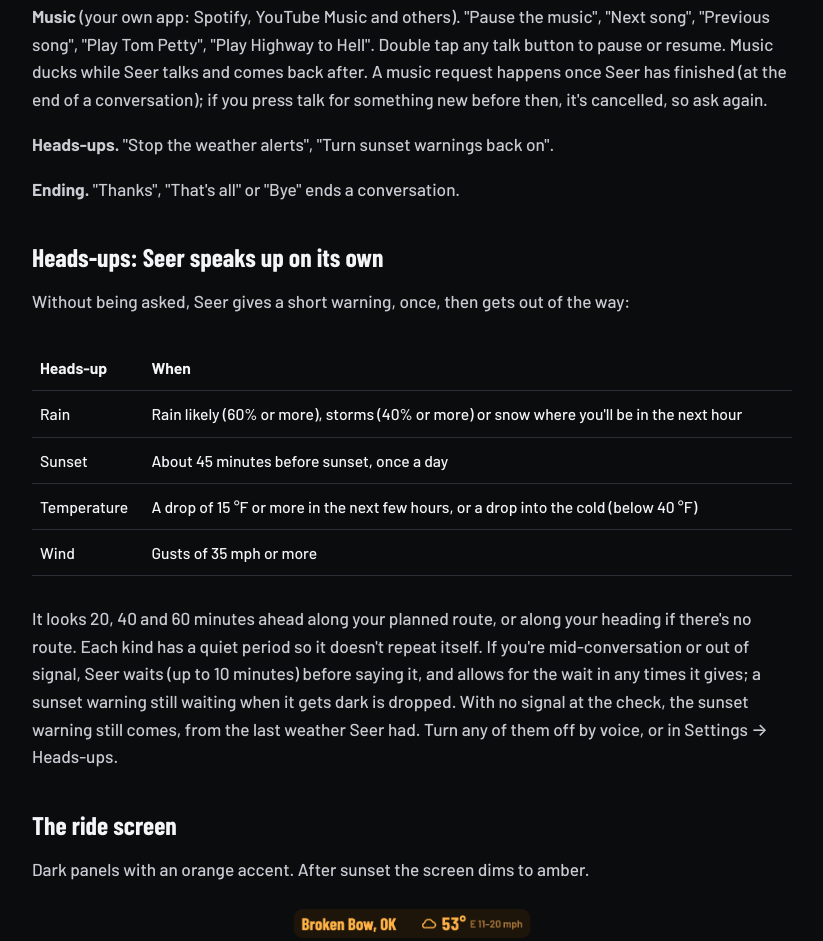
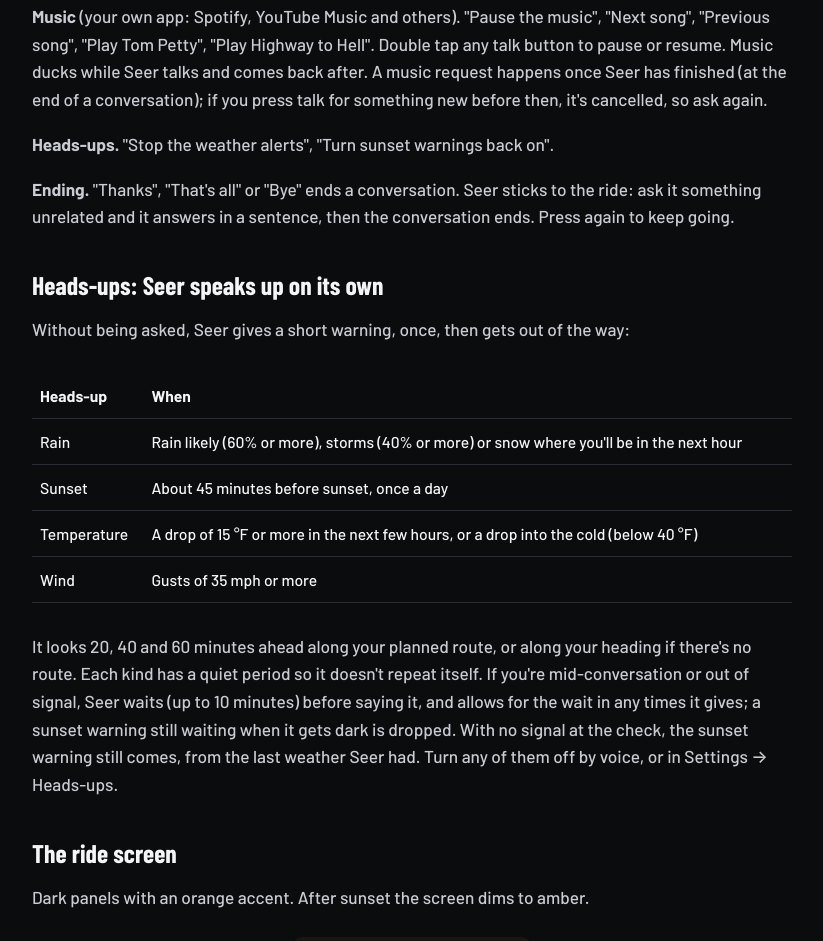
Before and after one commit to sm00thindian/rideseer-site, a plain HTML site: page guide.html in a window 1280 px wide. Shown: the part 5653-6594 px from the top of the page, without its empty margins (108-931 px from the left). Drawn offline with Linux system fonts and the light colour scheme.

Commit message:
Guide: Seer keeps off-topic answers short

```diff
--- a/guide.html
+++ b/guide.html
@@ -54,7 +54,7 @@
       <p><strong>This ride.</strong> "How far have I ridden today?"</p>
       <p><strong>Music</strong> (your own app: Spotify, YouTube Music and others). "Pause the music", "Next song", "Previous song", "Play Tom Petty", "Play Highway to Hell". Double tap any talk button to pause or resume. Music ducks while Seer talks and comes back after. A music request happens once Seer has finished (at the end of a conversation); if you press talk for something new before then, it's cancelled, so ask again.</p>
       <p><strong>Heads-ups.</strong> "Stop the weather alerts", "Turn sunset warnings back on".</p>
-      <p><strong>Ending.</strong> "Thanks", "That's all" or "Bye" ends a conversation.</p>
+      <p><strong>Ending.</strong> "Thanks", "That's all" or "Bye" ends a conversation. Seer sticks to the ride: ask it something unrelated and it answers in a sentence, then the conversation ends. Press again to keep going.</p>
       <h2 id="heads-ups-seer-speaks-up-on-its-own">Heads-ups: Seer speaks up on its own</h2>
       <p>Without being asked, Seer gives a short warning, once, then gets out of the way:</p>
       <div class="tablewrap"><table><thead><tr><th>Heads-up</th><th>When</th></tr></thead><tbody><tr><td>Rain</td><td>Rain likely (60% or more), storms (40% or more) or snow where you'll be in the next hour</td></tr><tr><td>Sunset</td><td>About 45 minutes before sunset, once a day</td></tr><tr><td>Temperature</td><td>A drop of 15 °F or more in the next few hours, or a drop into the cold (below 40 °F)</td></tr><tr><td>Wind</td><td>Gusts of 35 mph or more</td></tr></tbody></table></div>
```
